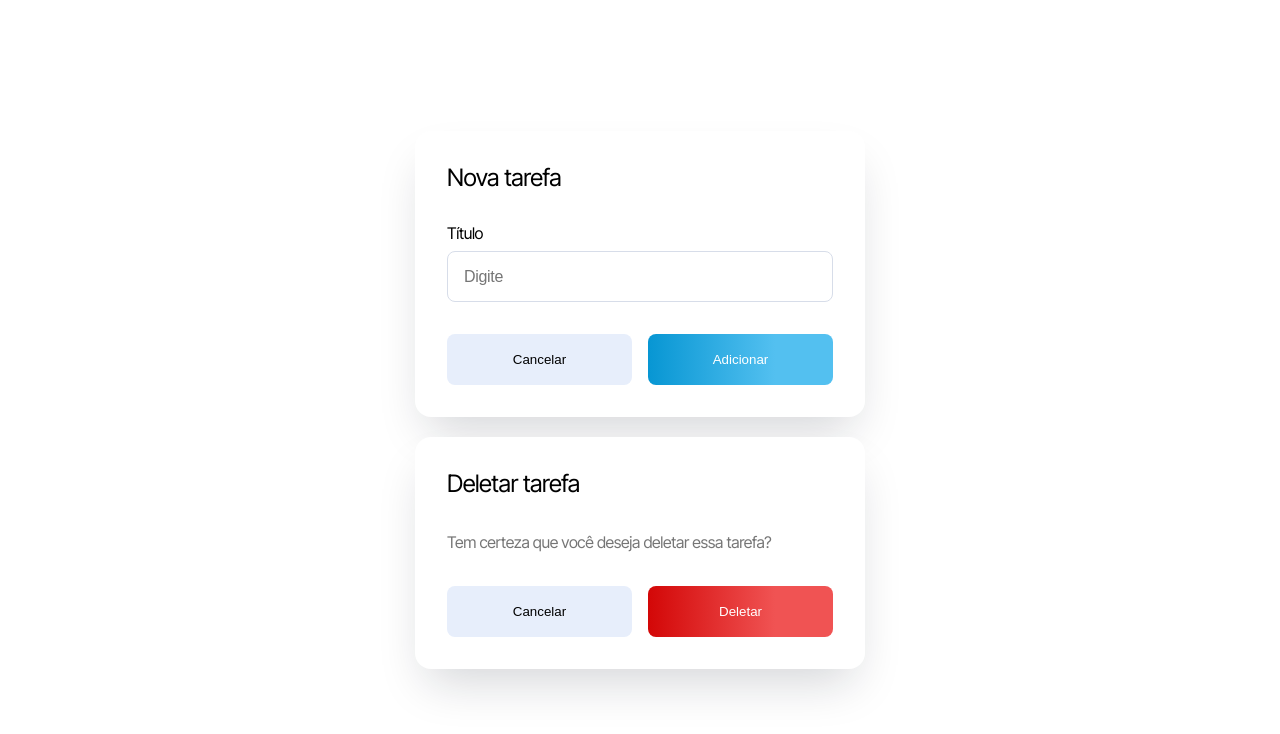
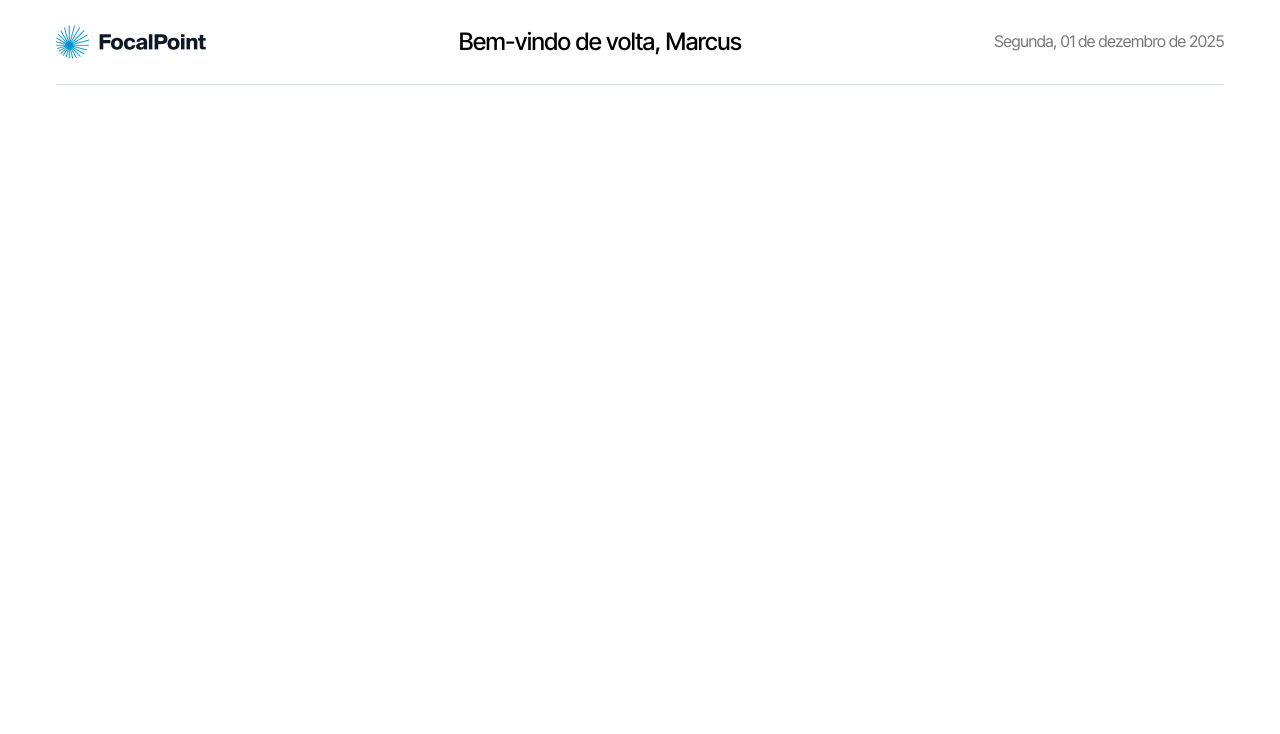
Before and after one commit to DevPBDias/legaplan-teste-tecnico, a Next.js app: page / in a window 1280 px wide. Shown: the top 734 px of the page. Built offline with nearby package versions, Linux system fonts and the light colour scheme.

Commit message:
feat: created header component and styled it, renamed logo file

```diff
--- a/src/app/_base.scss
+++ b/src/app/_base.scss
@@ -13,6 +13,7 @@ $border-secondary-color: #EAECF0;
 
 $border-radius-min: 8px;
 $border-radius-max: 16px;
+$box-shadow: 0px 24px 48px -12px rgba(16, 24, 40, 0.18);
 
 * {
   box-sizing: border-box;
--- a/src/app/layout.tsx
+++ b/src/app/layout.tsx
@@ -1,9 +1,10 @@
 import type { Metadata } from "next";
 import { Inter_Tight } from "next/font/google";
 import "./_base.scss";
+import Header from "@/components/header/Header";
 
 const inter_tight = Inter_Tight({
-  weight: ["400", "700"],
+  weight: ["400", "500", "700"],
   style: ["normal", "italic"],
   subsets: ["latin"],
   display: "swap",
@@ -21,7 +22,10 @@ export default function RootLayout({
 }>) {
   return (
     <html lang="en">
-      <body className={inter_tight.className}>{children}</body>
+      <body className={inter_tight.className}>
+        <Header />
+        {children}
+      </body>
     </html>
   );
 }
--- a/src/app/page.tsx
+++ b/src/app/page.tsx
@@ -1,21 +1,3 @@
-import AddTaskModal from "@/components/modals/AddTaskModal";
-import DeleteTaskModal from "@/components/modals/DeleteTaskModal";
-
 export default function Home() {
-  return (
-    <div
-      style={{
-        display: "flex",
-        flexDirection: "column",
-        alignItems: "center",
-        gap: "20px",
-        justifyContent: "center",
-        width: "100dvw",
-        height: "100dvh",
-      }}
-    >
-      <AddTaskModal />
-      <DeleteTaskModal />
-    </div>
-  );
+  return <div></div>;
 }
--- /dev/null
+++ b/src/components/header/Header.tsx
@@ -0,0 +1,19 @@
+import Image from "next/image";
+import logo from "@/assets/images/logo_FocalPoint.png";
+import "./styles.scss";
+
+const Header = () => {
+  return (
+    <header>
+      <nav>
+        <picture>
+          <Image src={logo} alt="Logo FocalPoint" priority />
+        </picture>
+        <h1>Bem-vindo de volta, Marcus</h1>
+        <h4>Segunda, 01 de dezembro de 2025</h4>
+      </nav>
+    </header>
+  );
+};
+
+export default Header;
--- /dev/null
+++ b/src/components/header/styles.scss
@@ -0,0 +1,57 @@
+header {
+    display: flex;
+    justify-content: center;
+    align-items: flex-start;
+    border-bottom: 1px solid rgba(215, 221, 233, 1);
+    margin-top: 24px;
+    margin-inline: 56px;
+    padding-bottom: 24px;
+
+    nav {
+        width: 100%;
+        display: flex;
+        flex-flow: row nowrap;
+        justify-content: space-between;
+        align-items: center;
+
+        picture {
+            width: 150px;
+            height: 36px;
+        }
+
+        h1 {
+            font-size: 24px;
+            font-weight: 500;
+            line-height: 29.04px;
+            letter-spacing: -0.02em;
+            text-align: left;
+        }
+
+        h4 {
+            font-size: 16px;
+            font-weight: 400;
+            line-height: 19.36px;
+            letter-spacing: -0.02em;
+            text-align: left;
+            color: rgba(0, 0, 0, 0.54);
+        }
+    }
+}
+
+@media (max-width: 600px) {
+    header {
+        margin-inline: 24px;
+
+        section {
+            flex-flow: column nowrap;
+            justify-content: flex-start;
+            align-items: flex-start;
+            gap: 8px;
+
+            h1 {
+                font-size: 16px;
+                line-height: 19.36px;
+            }
+        }
+    }
+}
```
Also changed, not shown: src/assets/images/logo_FocalPoint.png (renamed from src/assets/images/logo (2).png).
